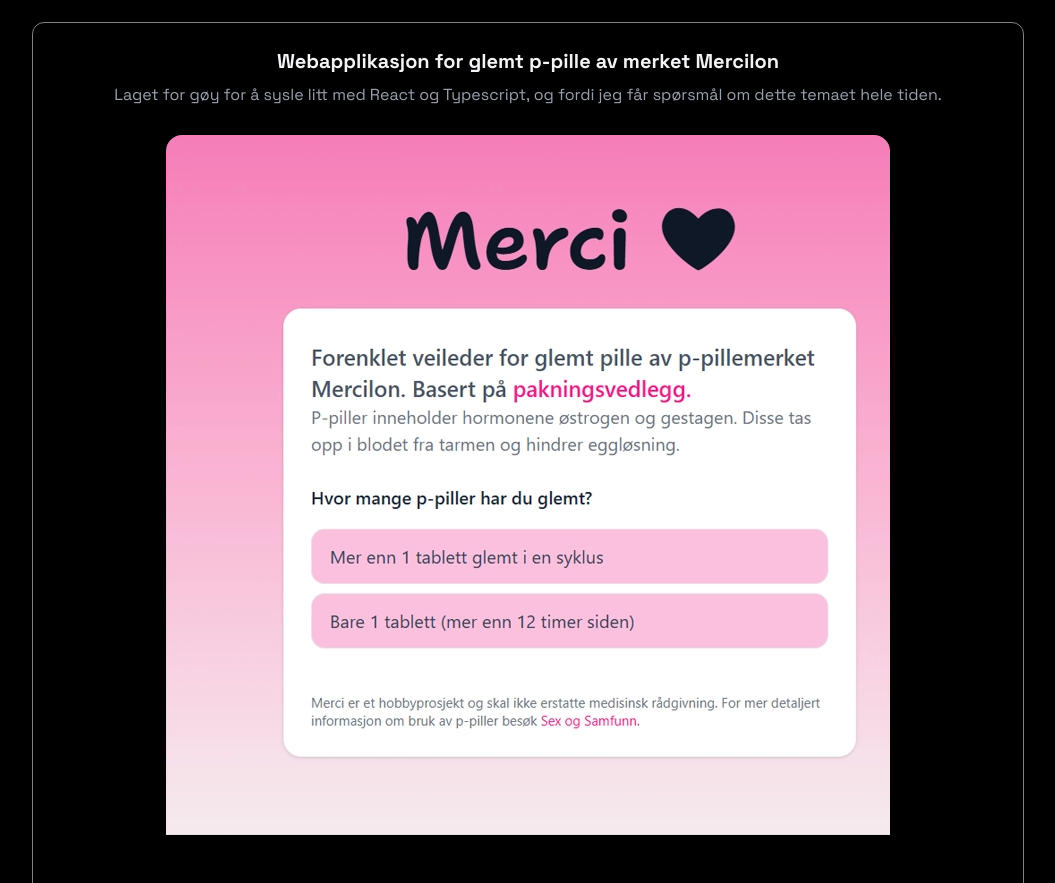
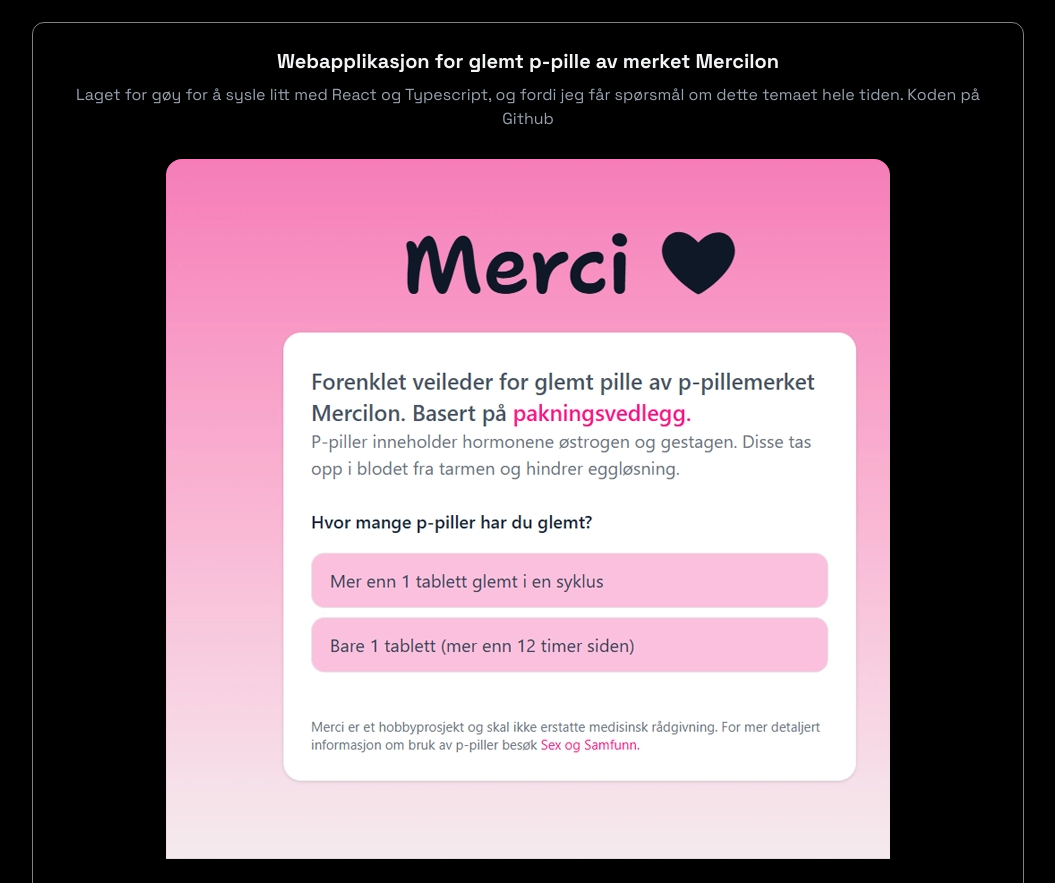
Before and after one commit to csselia/portfolio, a React (Vite) app: page / in a window 1280 px wide. Shown: the part 7618-8501 px from the top of the page, without its empty margins (112-1167 px from the left). Built offline with nearby package versions, Linux system fonts and the light colour scheme.

Commit message:
update link

```diff
--- a/src/components/sections/Projects.jsx
+++ b/src/components/sections/Projects.jsx
@@ -133,6 +133,7 @@
                     <h3 className="text-xl font-bold mb-2">Webapplikasjon for glemt p-pille av merket Mercilon</h3>
                     <p className="text-gray-400 mb-4">
                         <p className="text-gray-400 mb-4">Laget for gøy for å sysle litt med React og Typescript, og fordi jeg får spørsmål om dette temaet hele tiden.
+                            Koden på <a href="https://github.com/csselia/merci">Github</a>
                         </p>
                         <div className="grid grid-cols-1 mt-7 gap-6">
                         <img src={afd_21} alt="diagrammer" className="rounded-2xl mx-auto hover:-translate-y-1 transition"/>
```
Also changed, not shown: 1 other file (tests, documents, lock files or other folders).
